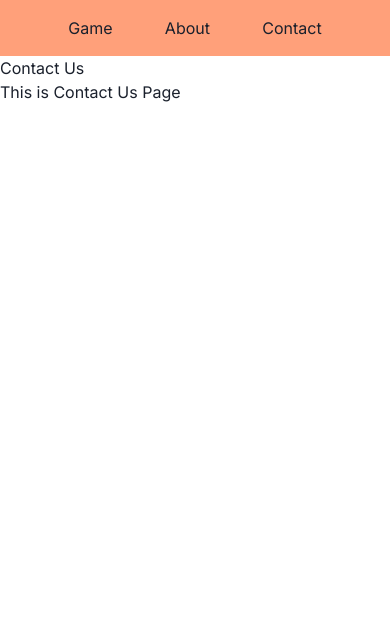
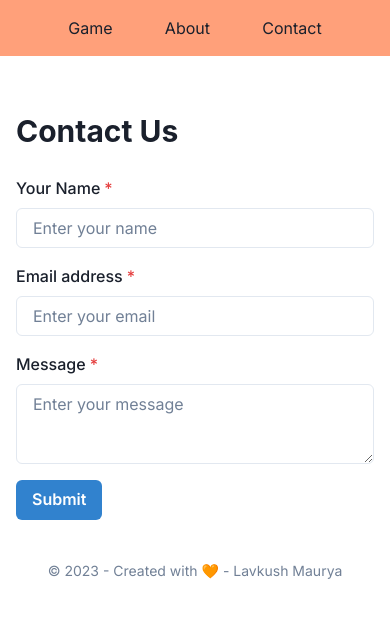
Before and after one commit to lavkush-maurya/my-game-2048, a Next.js app: page /contact in a window 390 px wide. Shown: the top 618 px of the page. Built offline with nearby package versions, Linux system fonts and the light colour scheme.

Commit message:
mobile view

```diff
--- a/src/app/(pages)/contact/page.js
+++ b/src/app/(pages)/contact/page.js
@@ -1,14 +1,80 @@
+"use client";
+import React from "react";
+import {
+  Box,
+  Heading,
+  FormControl,
+  FormLabel,
+  Input,
+  Textarea,
+  Button,
+  useToast,
+} from "@chakra-ui/react";
 import Navbar from "@/components/Navbar";
-import React from "react";
 
 const Contact = () => {
+  const toast = useToast();
+
+  const handleSubmit = (e) => {
+    e.preventDefault();
+    // Process the form submission logic here
+    // You can make an API call or handle the data submission as per your requirement
+
+    // Display a success toast message
+    toast({
+      title: "Form Submitted",
+      description:
+        "We have received your message. We will get back to you soon!",
+      status: "success",
+      duration: 5000,
+      isClosable: true,
+    });
+
+    e.target.reset();
+  };
+
   return (
-    <div>
+    <>
       <Navbar />
-
-      <div>Contact Us</div>
-      <h5>This is Contact Us Page</h5>
-    </div>
+      <Box maxW="500px" mx="auto" mt={10} p={4}>
+        <Heading as="h1" mb={6}>
+          Contact Us
+        </Heading>
+        <form onSubmit={handleSubmit}>
+          <FormControl id="name" mb={4} isRequired>
+            <FormLabel>Your Name</FormLabel>
+            <Input type="text" placeholder="Enter your name" />
+          </FormControl>
+          <FormControl id="email" mb={4} isRequired>
+            <FormLabel>Email address</FormLabel>
+            <Input type="email" placeholder="Enter your email" />
+          </FormControl>
+          <FormControl id="message" mb={4} isRequired>
+            <FormLabel>Message</FormLabel>
+            <Textarea placeholder="Enter your message" />
+          </FormControl>
+          <Button type="submit" colorScheme="blue">
+            Submit
+          </Button>
+        </form>
+        <Box
+          as="footer"
+          mt={10}
+          textAlign="center"
+          fontSize="sm"
+          color="gray.500"
+        >
+          © 2023 - Created with 🧡 -{" "}
+          <a
+            href="http://lavv-blog.vercel.app"
+            target="_blank"
+            rel="noopener noreferrer"
+          >
+            Lavkush Maurya
+          </a>
+        </Box>
+      </Box>
+    </>
   );
 };
 
```
Also changed, not shown: src/app/(pages)/about/page.js (+13 -1 lines), src/app/(pages)/game/index.css (+33 -31 lines).
